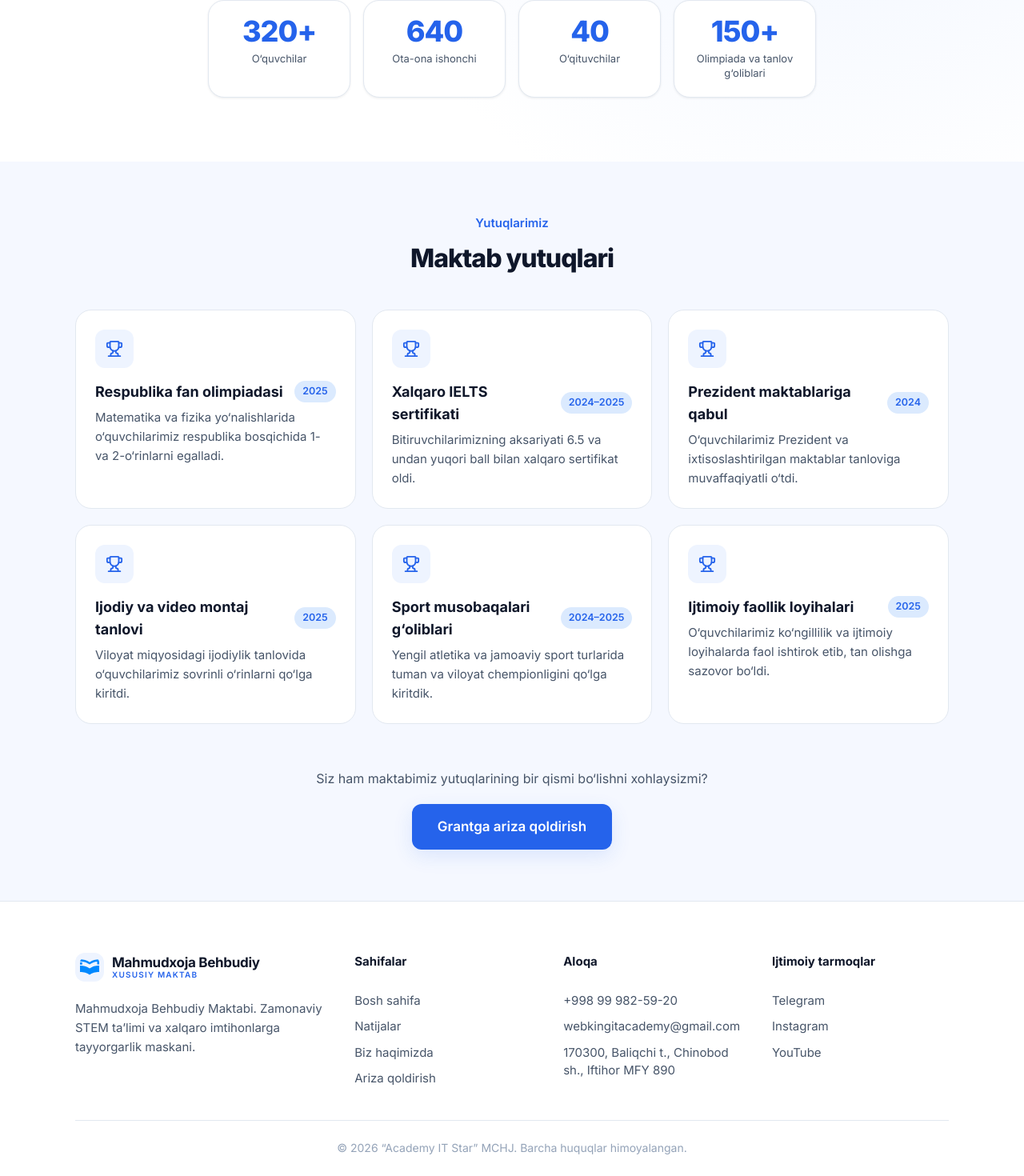
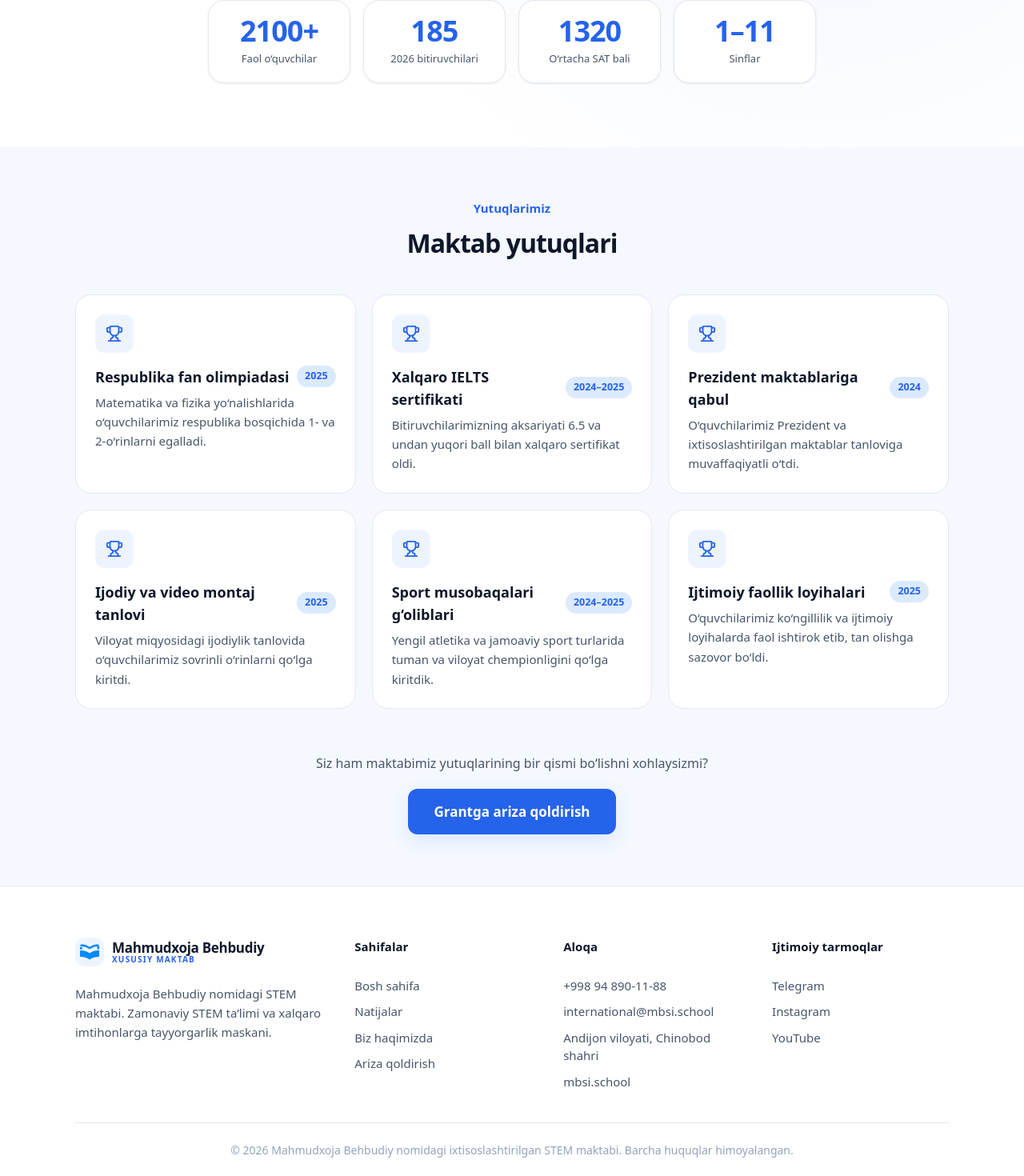
Before and after one commit to boburov/MBSI_Grand, a React (Vite) app: page /natijalar in a window 1280 px wide. Shown: the part 376-1846 px from the top of the page at 80% size. Built offline with nearby package versions, Linux system fonts and the light colour scheme; no server answers.

Commit message:
feat: update school information and statistics, remove unused font links, and enhance footer links

```diff
--- a/index.html
+++ b/index.html
@@ -4,14 +4,6 @@
     <meta charset="UTF-8" />
     <link rel="icon" type="image/svg+xml" href="/MBSI.svg" />
     <meta name="viewport" content="width=device-width, initial-scale=1.0" />
-
-    <!-- FONT TEST: 1 — Inter -->
-    <link rel="preconnect" href="https://fonts.googleapis.com" />
-    <link rel="preconnect" href="https://fonts.gstatic.com" crossorigin />
-    <link
-      href="https://fonts.googleapis.com/css2?family=Inter:wght@400;500;600;700;800&display=swap"
-      rel="stylesheet"
-    />
 
     <title>Mahmudxoja Behbudiy Maktabi</title>
   </head>
--- a/src/pages/about/ui/AboutPage.jsx
+++ b/src/pages/about/ui/AboutPage.jsx
@@ -9,6 +9,7 @@ import {
   GraduationCap,
   Users,
   Trophy,
+  BookOpen,
 } from 'lucide-react'
 import { Button, Container } from '../../../shared/ui'
 import { ORG } from '../../../shared/config/org'
@@ -20,10 +21,10 @@ import buildingImg from '../../../assets/building.jpg'
 const BUILDING_IMG = buildingImg
 
 const STATS = [
-  { value: '320+', label: 'O‘quvchilar', Icon: Users },
-  { value: '640', label: 'Ota-ona ishonchi', Icon: Users },
-  { value: '40', label: 'Tajribali ustozlar', Icon: GraduationCap },
-  { value: '150+', label: 'Olimpiada g‘oliblari', Icon: Trophy },
+  { value: '2100+', label: 'Faol o‘quvchilar', Icon: Users },
+  { value: '185', label: '2026 bitiruvchilari', Icon: GraduationCap },
+  { value: '1320', label: 'O‘rtacha SAT bali', Icon: Trophy },
+  { value: '1–11', label: 'Sinflar', Icon: BookOpen },
 ]
 
 const VALUES = [
@@ -54,10 +55,11 @@ export function AboutPage() {
               {ORG.fullName}
             </h1>
             <p className="m-0 mb-5 max-w-[520px] text-lg leading-[1.7] text-ink-muted">
-              {ORG.fullName} — {ORG.district}da joylashgan zamonaviy xususiy
-              ta’lim maskani. Bizda STEM yo‘nalishlari chuqurlashtirilgan
-              dasturlar asosida o‘qitiladi va o‘quvchilar xalqaro imtihonlarga
-              (SAT, IELTS, CEFR) tayyorlanadi.
+              {ORG.fullName} — {ORG.district}, Chinobod shahrida joylashgan
+              zamonaviy ixtisoslashtirilgan STEM maktabi. Bizda 1–11-sinflar
+              STEM yo‘nalishlari chuqurlashtirilgan dasturlar asosida o‘qitiladi
+              va o‘quvchilar xalqaro imtihonlarga (SAT, IELTS, CEFR)
+              tayyorlanadi.
             </p>
             <p className="m-0 mb-8 max-w-[520px] text-lg leading-[1.7] text-ink-muted">
               Bizning maktab tajribali ustozlar, zamonaviy laboratoriyalar va
@@ -83,7 +85,7 @@ export function AboutPage() {
             <div className="absolute bottom-5 left-5 flex items-center gap-2.5 rounded-md bg-white px-5 py-3.5 shadow-card lg:-left-6">
               <MapPin size={20} className="shrink-0 text-primary" />
               <span className="text-sm font-medium leading-snug text-ink">
-                {ORG.district}, Chinobod sh.
+                Chinobod sh., {ORG.district}
               </span>
             </div>
           </div>
@@ -174,7 +176,7 @@ export function AboutPage() {
               </div>
               <span className="text-sm font-semibold text-ink-muted">Manzil</span>
               <span className="text-[15px] font-bold text-ink">
-                {ORG.zip}, {ORG.address}
+                {ORG.address}
               </span>
             </a>
           </div>
--- a/src/shared/config/achievements.js
+++ b/src/shared/config/achievements.js
@@ -3,12 +3,12 @@
 // Grant g'oliblari EMAS — grant hali topshirilmagan. Real ma'lumot tayyor bo'lgach
 // shu fayl yangilanadi.
 
-// ── Statistika ───────────────────────────────────────────
+// ── Statistika (mbsi.school platformasidan — real) ───────
 export const SCHOOL_STATS = [
-  { value: '320+', label: 'O‘quvchilar' },
-  { value: '640', label: 'Ota-ona ishonchi' },
-  { value: '40', label: 'O‘qituvchilar' }, // namuna
-  { value: '150+', label: 'Olimpiada va tanlov g‘oliblari' }, // namuna
+  { value: '2100+', label: 'Faol o‘quvchilar' },
+  { value: '185', label: '2026 bitiruvchilari' },
+  { value: '1320', label: 'O‘rtacha SAT bali' },
+  { value: '1–11', label: 'Sinflar' },
 ]
 
 // ── Yutuqlar (NAMUNA ma'lumot) ───────────────────────────
--- a/src/shared/config/org.js
+++ b/src/shared/config/org.js
@@ -1,15 +1,16 @@
-// Tashkilot ma'lumotlari — hujjat (QAROR, 2026-2027 o'quv yili) asosida
+// Tashkilot ma'lumotlari — mbsi.school platformasi asosida
 export const ORG = {
   shortName: 'Mahmudxoja Behbudiy',
-  fullName: 'Mahmudxoja Behbudiy Maktabi',
-  legalName: '“Academy IT Star” MCHJ',
-  district: 'Baliqchi tumani',
+  fullName: 'Mahmudxoja Behbudiy nomidagi STEM maktabi',
+  legalName: 'Mahmudxoja Behbudiy nomidagi ixtisoslashtirilgan STEM maktabi',
+  district: 'Andijon viloyati',
   academicYear: '2026–2027',
-  address: 'Baliqchi t., Chinobod sh., Iftihor MFY 890',
-  zip: '170300',
-  phone: '+998 99 982-59-20',
-  phoneHref: 'tel:+998999825920',
-  email: 'webkingitacademy@gmail.com',
+  address: 'Andijon viloyati, Chinobod shahri',
+  workingHours: 'Du–Sh: 8:00–18:00',
+  phone: '+998 94 890-11-88',
+  phoneHref: 'tel:+998948901188',
+  email: 'international@mbsi.school',
+  website: 'https://www.mbsi.school',
   mapUrl: 'https://maps.app.goo.gl/WuT7ETTK7NMN3ojD9',
   mapEmbedUrl:
     'https://www.google.com/maps/embed?pb=!1m14!1m12!1m3!1d482.66786909825356!2d71.9777157617133!3d40.87633035932291!2m3!1f0!2f0!3f0!3m2!1i1024!2i768!4f13.1!5e1!3m2!1sen!2s!4v1781617886307!5m2!1sen!2s',
--- a/src/widgets/footer/ui/Footer.jsx
+++ b/src/widgets/footer/ui/Footer.jsx
@@ -48,9 +48,15 @@ export function Footer() {
           >
             {ORG.email}
           </a>
-          <span className="text-[15px] text-ink-muted">
-            {ORG.zip}, {ORG.address}
-          </span>
+          <span className="text-[15px] text-ink-muted">{ORG.address}</span>
+          <a
+            href={ORG.website}
+            target="_blank"
+            rel="noreferrer"
+            className="text-[15px] text-ink-muted no-underline transition-colors hover:text-primary"
+          >
+            mbsi.school
+          </a>
         </div>
 
         <div className="flex flex-col gap-2.5">
--- a/src/widgets/hero/ui/Hero.jsx
+++ b/src/widgets/hero/ui/Hero.jsx
@@ -51,18 +51,18 @@ export function Hero() {
               Yo‘nalishlar
             </Button>
           </div>
-          <div className="grid w-full grid-cols-1 gap-3 sm:grid-cols-3 sm:gap-4">
-            {STATS.map((stat) => (
-              <div
-                key={stat.label}
-                className="flex flex-col rounded-md border border-line bg-bg-soft px-4 py-4"
-              >
-                <span className="text-2xl font-extrabold leading-none tracking-[-0.5px] text-primary">
-                  {stat.value}ta
-                </span>
-                <span className="mt-2 text-[13px] leading-snug text-ink-muted">
-                  {stat.label}
-                </span>
+          <div className="flex items-center gap-5 sm:gap-6">
+            {STATS.map((stat, i) => (
+              <div key={stat.label} className="flex items-center gap-5 sm:gap-6">
+                {i > 0 && <span className="h-9 w-px bg-line" aria-hidden />}
+                <div className="flex flex-col">
+                  <span className="text-lg font-bold leading-none tracking-[-0.3px] text-ink">
+                    {stat.value}ta
+                  </span>
+                  <span className="mt-1 whitespace-nowrap text-xs leading-snug text-ink-muted">
+                    {stat.label}
+                  </span>
+                </div>
               </div>
             ))}
           </div>
--- a/tailwind.config.js
+++ b/tailwind.config.js
@@ -25,14 +25,16 @@ export default {
         bronze: '#cd7f32',
       },
       fontFamily: {
-        // FONT TEST: 1 — Inter
+        // mbsi.school platformasidagi font stacki
         sans: [
-          'Inter',
+          'var(--default-font-family, ui-sans-serif, system-ui, sans-serif)',
+          'ui-sans-serif',
           'system-ui',
-          '-apple-system',
-          'Segoe UI',
-          'Roboto',
           'sans-serif',
+          '"Apple Color Emoji"',
+          '"Segoe UI Emoji"',
+          '"Segoe UI Symbol"',
+          '"Noto Color Emoji"',
         ],
       },
       borderRadius: {
```
Also changed, not shown: verify-tmp.mjs (deleted, +0 -22 lines).
